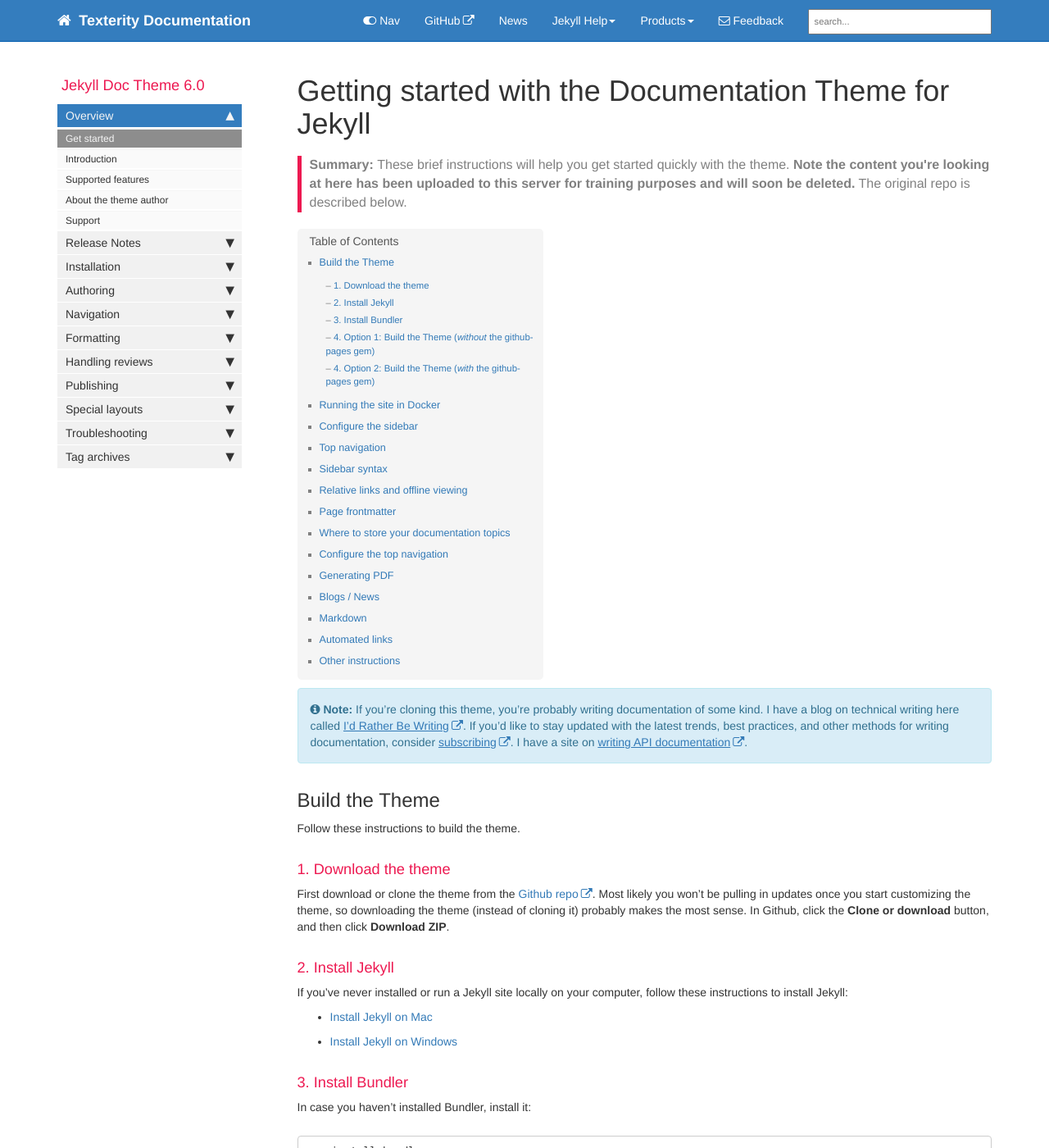
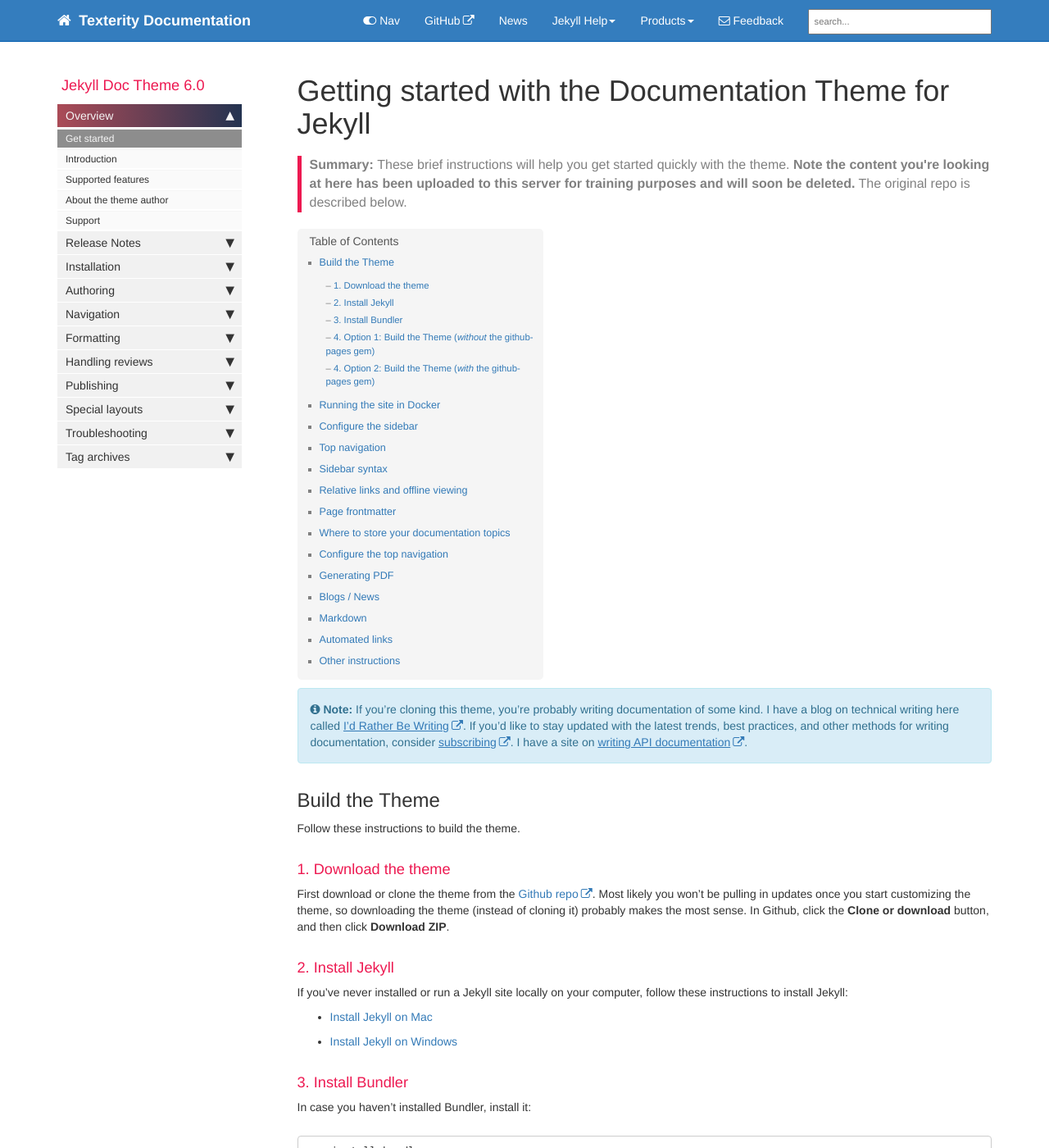
Before and after one commit to Texterity/January, a Jekyll site: the page built from docs/index.md, in a window 1280 px wide and 1400 px high. Shown: the whole window at 82% size. Built offline with Jekyll 4.4.1, drawn with Linux system fonts in a browser that asks for light colours; nearby versions of some CDN libraries; comment, search, counter and statistics services are not loaded.

Commit message:
trying for gradient background

```diff
--- a/docs/css/theme-blue.css
+++ b/docs/css/theme-blue.css
@@ -14,7 +14,7 @@ h4 {color: #808080; }
 }
 
 .nav > li.active > a {
-    background-color: #347DBE;
+    background: linear-gradient(to left, #243350 0%, #ab4b57 100%);
 }
 
 .nav > li > a:hover {
```
